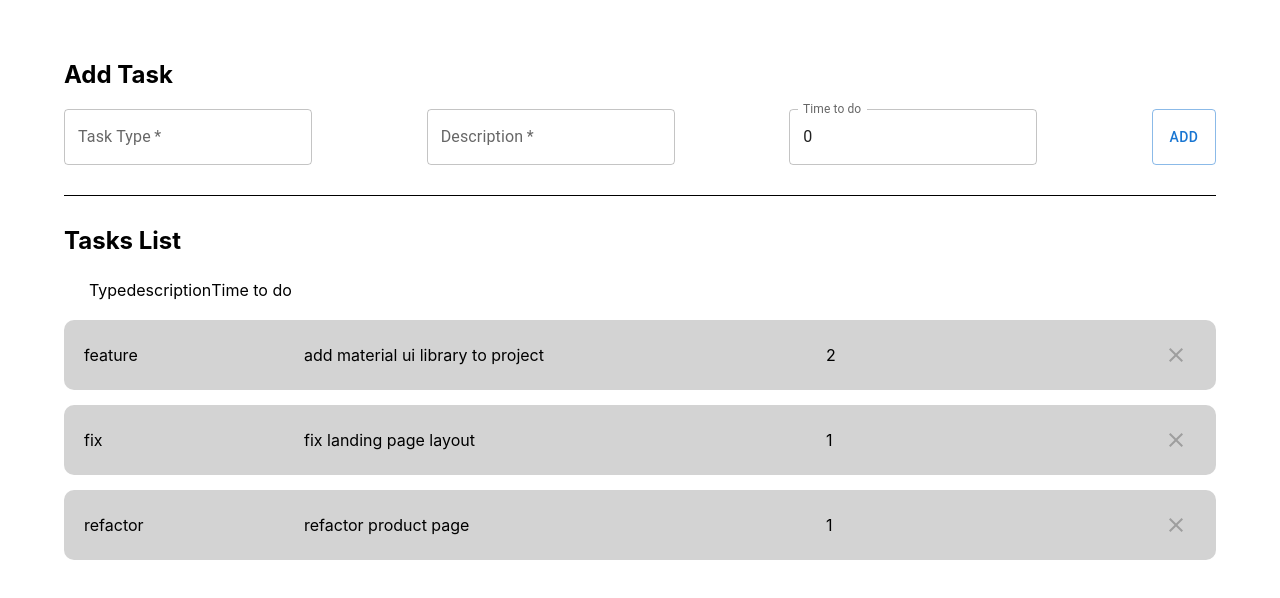
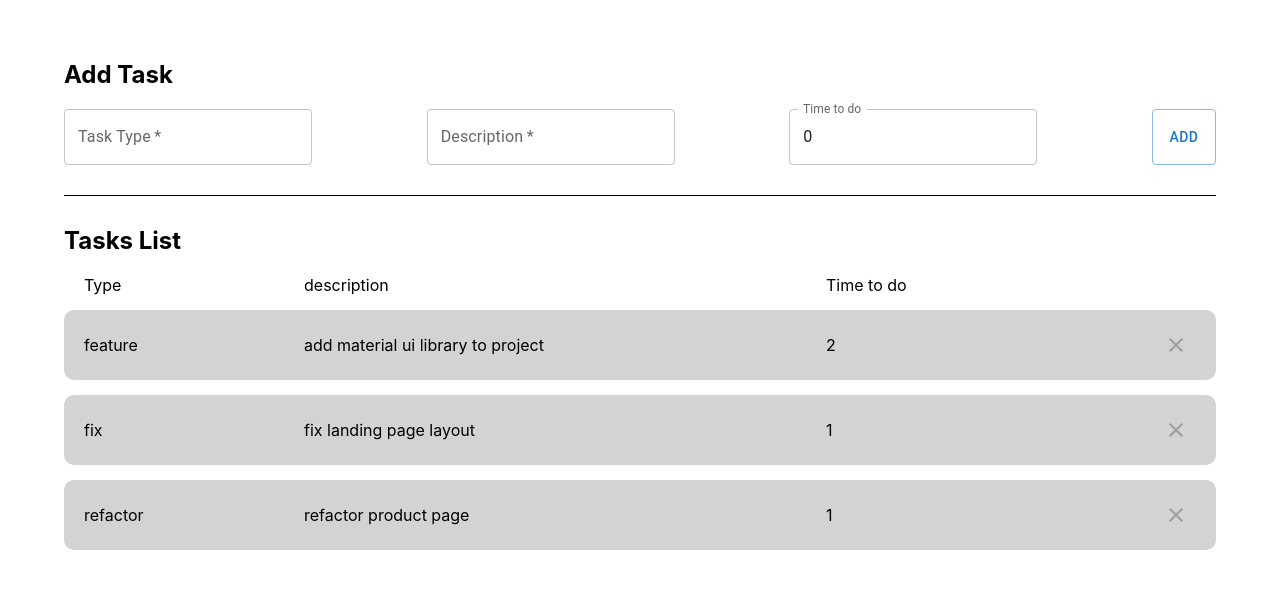
Before and after one commit to phildesign/fim-test-task, a React (Create React App) app: page / in a window 1280 px wide. Shown: the top 598 px of the page. Built offline with nearby package versions, Linux system fonts and the light colour scheme.

Commit message:
added changes for TaskListHeaderStyled

```diff
--- a/src/components/TaskList/TaskList.tsx
+++ b/src/components/TaskList/TaskList.tsx
@@ -10,11 +10,13 @@ const TaskListStyled = styled('div')({
 });
 
 const TaskListHeaderStyled = styled('div')({
-	display: 'flex',
+	display: 'grid',
+	gridTemplateColumns: '200px 1fr 200px 150px',
 	alignItems: 'center',
 	textAlign: 'left',
 	justifyContent: 'flex-start',
-	padding: '5px 25px',
+	padding: '0 20px',
+	gap: '20px',
 });
 
 const TaskList = ({ tasks }: TaskListProps) => {
```
